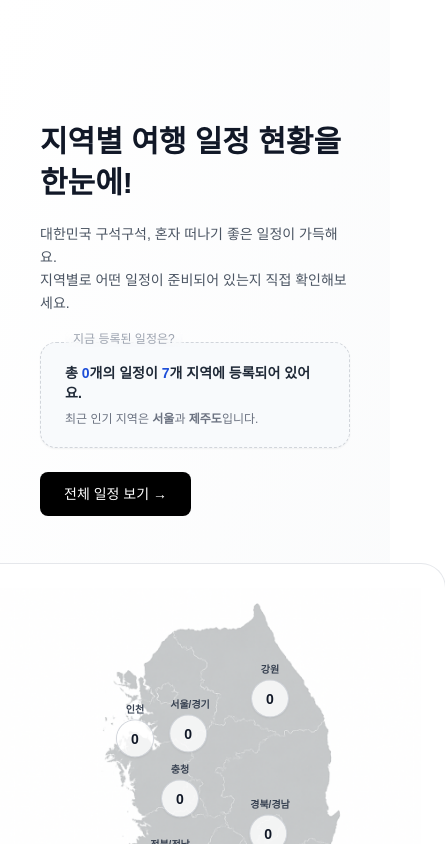
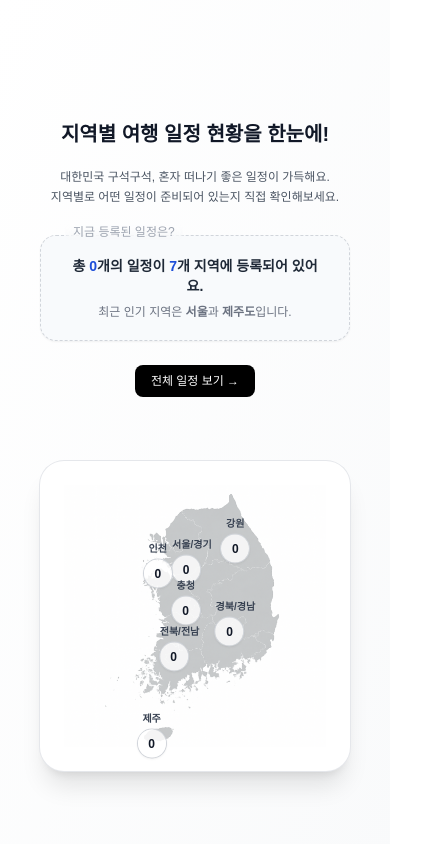
Before and after one commit to devyuu08/loneleap, a React (Vite) app: page / in a window 390 px wide. Shown: the part 980-1824 px from the top of the page, 445 px wide, since content can reach past the window. Built offline with nearby package versions, Linux system fonts and the light colour scheme; no server answers; the database is empty; a web font is replaced by a local one.

Commit message:
feat: 지역별 여행 일정 섹션 반응형 개선 및 지도 영역 비율 최적화

```diff
--- a/src/components/home/RegionMapSection.jsx
+++ b/src/components/home/RegionMapSection.jsx
@@ -24,20 +24,20 @@ function RegionMapSection() {
   return (
     <MainSectionWrapper
       bg="bg-gradient-to-br from-white to-gray-50 py-20"
-      containerClass="max-w-screen-xl px-4 flex flex-col lg:flex-row items-center justify-between gap-12"
+      containerClass="max-w-screen-xl px-4 flex flex-col lg:flex-row items-center lg:items-center justify-between gap-8 sm:gap-10 lg:gap-12"
     >
       {/* 왼쪽: 텍스트 + CTA */}
-      <div className="max-w-lg text-left flex-1">
-        <h2 className="text-3xl font-bold text-gray-900 leading-snug mb-5">
+      <div className="max-w-lg text-center lg:text-left flex-1">
+        <h2 className="text-xl sm:text-2xl md:text-3xl font-bold text-gray-900 leading-snug mb-5">
           지역별 여행 일정 현황을 한눈에!
         </h2>
-        <p className="text-gray-600 text-sm mb-7 leading-relaxed">
+        <p className="text-xs sm:text-sm text-gray-600 mb-7 leading-relaxed">
           대한민국 구석구석, 혼자 떠나기 좋은 일정이 가득해요. <br />
           지역별로 어떤 일정이 준비되어 있는지 직접 확인해보세요.
         </p>
 
         {/* 정보 박스 */}
-        <div className="relative bg-slate-50 border border-dashed border-gray-300 px-6 py-5 rounded-2xl shadow-sm mb-6">
+        <div className="relative bg-slate-50 border border-dashed border-gray-300 px-6 py-5 rounded-2xl shadow-sm mb-6 mx-auto">
           <div className="absolute -top-3 left-6 text-xs text-gray-400 px-2 backdrop-blur-sm rounded-md">
             지금 등록된 일정은?
           </div>
@@ -55,14 +55,14 @@ function RegionMapSection() {
         {/* CTA 버튼 */}
         <Link
           to="/itinerary"
-          className="inline-block px-6 py-3 bg-black text-white rounded-lg text-sm hover:bg-gray-800 transition"
+          className="inline-block px-4 py-2 sm:px-6 sm:py-3 bg-black text-white rounded-lg text-xs sm:text-sm hover:bg-gray-800 transition mx-auto"
         >
           전체 일정 보기 →
         </Link>
       </div>
 
       {/* 오른쪽: 지도 */}
-      <div className="relative w-[500px] h-[500px] rounded-3xl bg-white shadow-xl p-6 ring-1 ring-gray-200 flex-shrink-0">
+      <div className="relative w-full max-w-[500px] aspect-[5/4] rounded-3xl bg-white shadow-xl p-6 ring-1 ring-gray-200 mt-8 lg:mt-0 flex-shrink-0">
         <img
           src="/images/korea-map.png"
           alt="대한민국 지도"
@@ -84,7 +84,7 @@ function RegionMapSection() {
               onClick={() =>
                 setActiveRegion(activeRegion === r.slug ? null : r.slug)
               }
-              className="w-9 h-9 rounded-full bg-white/80 text-gray-900 font-semibold text-sm shadow ring-1 ring-gray-300 flex items-center justify-center transition hover:scale-110"
+              className="w-7 h-7 sm:w-9 sm:h-9 rounded-full bg-white/80 text-gray-900 font-semibold text-xs sm:text-sm shadow ring-1 ring-gray-300 flex items-center justify-center transition hover:scale-110"
             >
               {r.count}
             </button>
--- a/src/data/regions.js
+++ b/src/data/regions.js
@@ -12,7 +12,7 @@ export const regions = [
   {
     name: "강원",
     slug: "gangwon",
-    position: { top: "25%", left: "65%" },
+    position: { top: "25%", left: "63%" },
   },
   {
     name: "충청",
@@ -27,7 +27,7 @@ export const regions = [
   {
     name: "경북/경남",
     slug: "gyeongsang",
-    position: { top: "52%", left: "65%" },
+    position: { top: "52%", left: "63%" },
   },
   {
     name: "제주",
```
